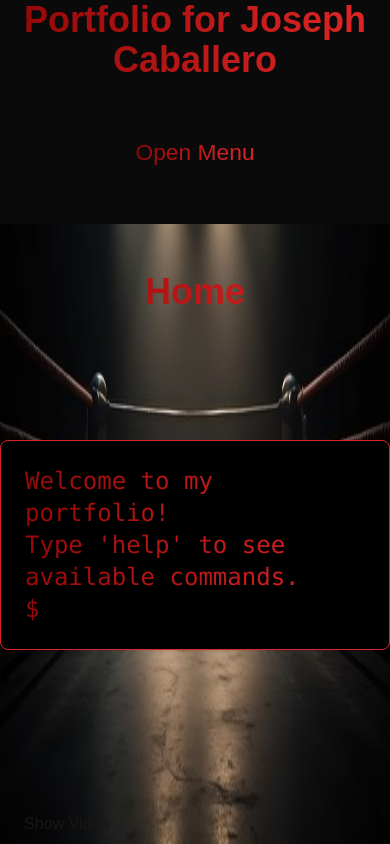
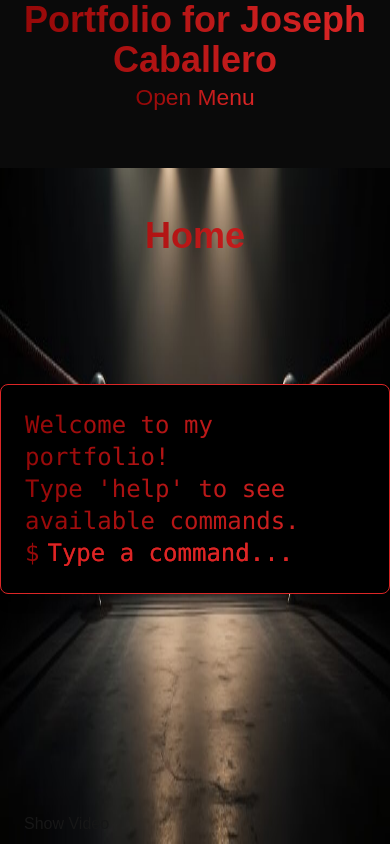
Before and after one commit to Josephcabs/portfolio_app, a Next.js app: page / in a window 390 px wide. Built offline with nearby package versions, Linux system fonts and the light colour scheme.

Commit message:
feat: adds more menu changes, terminal changes for different scenarios, makes it so only md and up have auto type so mobile doesnt lag

```diff
--- a/src/app/layout.tsx
+++ b/src/app/layout.tsx
@@ -36,7 +36,7 @@ export default function RootLayout({
           <div className="text-4xl font-bold text-center">
             <Header />
           </div>
-          <div className="flex items-center justify-center  text-2xl w-full">
+          <div className="flex items-center justify-center text-2xl w-full">
             <Links />
           </div>
         </div>
--- a/src/components/Links/Links.tsx
+++ b/src/components/Links/Links.tsx
@@ -15,7 +15,7 @@ export default function Links() {
       <div
         className={`md:transition-none transition-all duration-700 ease-in-out overflow-hidden sm:flex-row flex flex-wrap items-center justify-center ${
           isOpen ? " max-h-[275px] scale-100" : " max-h-[200px] scale-95"
-        } opacity-100  w-full mx-auto p-14 rounded-md gap-3 xl:gap-28 lg:gap-24 md:gap-10 `}
+        } opacity-100 pt-0 md:pt-12 w-full mx-auto p-14 rounded-md gap-3 xl:gap-28 lg:gap-24 md:gap-10 `}
       >
         {isOpen && (
           <>
--- a/src/components/Terminal/Terminal.tsx
+++ b/src/components/Terminal/Terminal.tsx
@@ -10,15 +10,23 @@ const Terminal = () => {
     "Type 'help' to see available commands.",
   ]);
   const [lastCommand, setLastCommand] = useState("");
+  const [route, setRoute] = useState("");
   const messagesEndRef = useRef<HTMLDivElement>(null);
   const inputRef = useRef<HTMLInputElement>(null);
   const router = useRouter();
 
   useEffect(() => {
+    handleBlur();
+  }, []);
+
+  const handleBlur = () => {
+    if (window.innerWidth < 768) {
+      return;
+    }
     if (inputRef.current) {
       inputRef.current.focus();
     }
-  }, []);
+  };
 
   const handleInput = (e: React.KeyboardEvent<HTMLInputElement>) => {
     const set = ["about", "projects", "contact", "experience"];
@@ -34,6 +42,7 @@ const Terminal = () => {
         );
         newMessages.push("Would you like to know more about me? y/n");
         setLastCommand("about");
+        setRoute("about");
       } else if (
         input.toLowerCase().trim() === "y" &&
         lastCommand === "about"
@@ -45,6 +54,7 @@ const Terminal = () => {
         );
         newMessages.push("Would you like to know more about my projects? y/n");
         setLastCommand("projects");
+        setRoute("projects");
       } else if (
         input.toLowerCase().trim() === "y" &&
         lastCommand === "projects"
@@ -56,6 +66,7 @@ const Terminal = () => {
           "Would you like to know more about ways to connect? y/n",
         );
         setLastCommand("contact");
+        setRoute("contact");
       } else if (
         lastCommand === "contact" &&
         input.toLowerCase().trim() === "y"
@@ -86,18 +97,19 @@ const Terminal = () => {
           "Would you like to know more about my experience? y/n",
         );
         setLastCommand("experience");
+        setRoute("experience");
       } else if (
         input.toLowerCase().trim() === "y" &&
         lastCommand === "experience"
       ) {
         router.push("/experience");
       } else if (
-        input.toLowerCase().trim() !== "n" ||
-        (input.toLowerCase().trim() !== "y" &&
-          set.includes(lastCommand.toLowerCase().trim()))
+        (input.toLowerCase().trim() !== "n" ||
+          input.toLowerCase().trim() !== "y") &&
+        set.includes(lastCommand.toLowerCase().trim())
       ) {
         newMessages.push("Please select y or n");
-        setLastCommand("experience");
+        setLastCommand(route);
       } else {
         newMessages.push("Command not found. Type 'help' for options.");
       }
@@ -121,12 +133,13 @@ const Terminal = () => {
           <span className="mr-2">$</span>
           <input
             ref={inputRef}
-            className="bg-gradient-to-r from-[#8a0303] via-red-600 to-[#8a0303] bg-[length:200%_200%] bg-clip-text text-transparent animate-gradient-flow border-none outline-none text-red-600 w-full"
+            className="bg-gradient-to-r from-[#8a0303] via-red-600 to-[#8a0303] bg-[length:200%_200%] bg-clip-text text-transparent animate-gradient-flow border-none outline-none text-red-600 w-full placeholder:text-red-600"
             value={input}
-            onBlur={() => inputRef.current?.focus()}
+            onBlur={handleBlur}
             onChange={(e) => setInput(e.target.value)}
             onKeyDown={handleInput}
             autoFocus
+            placeholder="Type a command..."
           />
         </div>
       </div>
```
